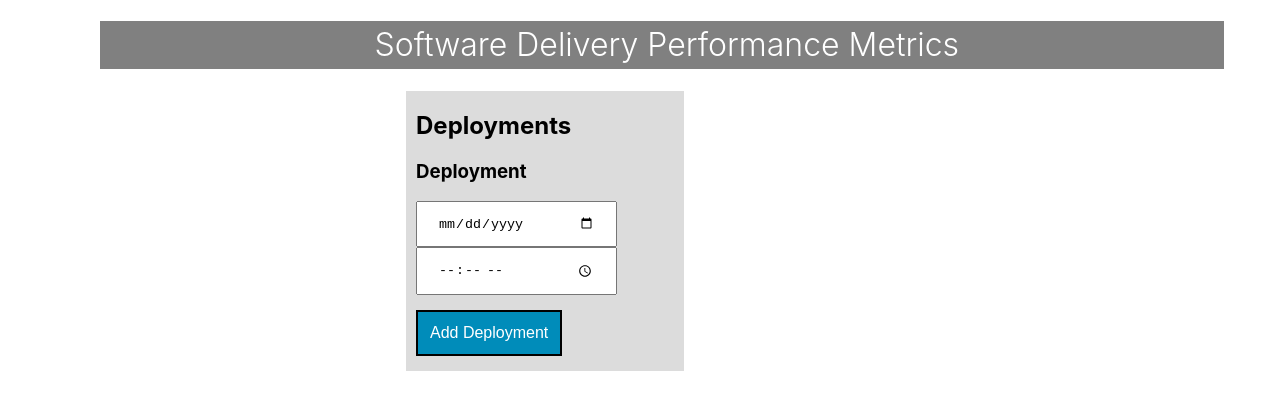
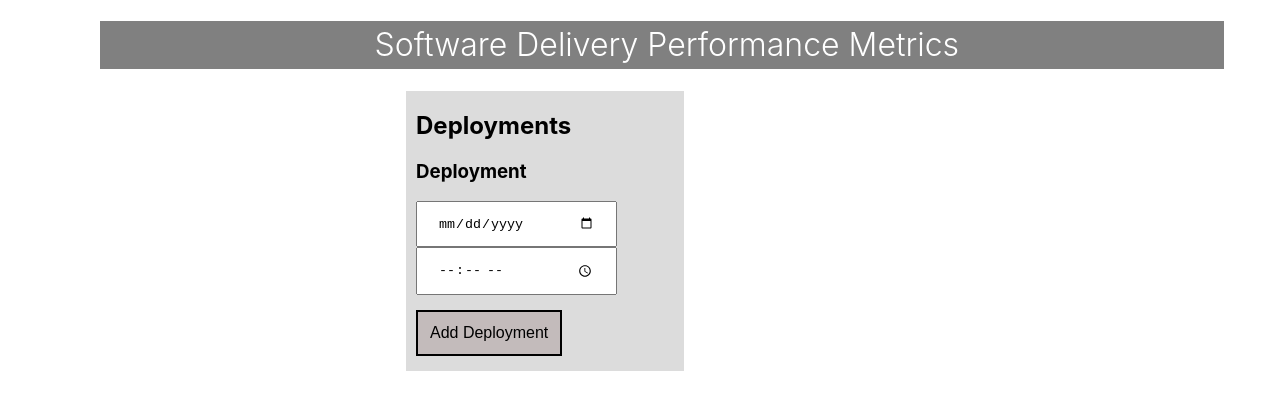
Before and after one commit to tmusibon/squad6-react-metrics-dev, a React (Create React App) app: page / in a window 1280 px wide. Shown: the top 410 px of the page. Built offline with nearby package versions, Linux system fonts and the light colour scheme.

Commit message:
adding style to the button

```diff
--- a/src/components/Deployments/Deployments.js
+++ b/src/components/Deployments/Deployments.js
@@ -2,19 +2,33 @@ import React,{useState} from "react";
 import '../../global.css';
 
 function Deployments() {
-    const [deployment, setDeployment] = useState("");
-    const [newInputDate, setNewInputDate] = useState();
-    const [newInputTime, setNewInputTime] = useState();
+    const [deployment, setDeployment] = useState('');
+    const [newInputDate, setNewInputDate] = useState('');
+    const [newInputTime, setNewInputTime] = useState('');
     const [deployments, setDeployments] = useState([])
+    //disable the add Deployment button when an input is empty
+    const enabled = newInputDate.length > 0 &&
+                    newInputTime.length > 0
+
+    const styleEnabled = {
+        backgroundColor: '#008CBA',/* blue */
+        border: '2px solid black',
+        color: 'white',
+        padding: '12px',
+        textAlign: 'center',
+        display: 'block',
+        fontSize: '16px',
+        marginTop: '15px',
+        cursor: 'pointer',
+        marginBottom: '15px'
+    }
 
     function inputHandlerDate({target: {value}}) {
-        //const listDeployment = [];
 
         setNewInputDate(value);
       }
 
       function inputHandlerTime({target: {value}}) {
-        //const listDeployment = [];
 
         setNewInputTime(value);
       }
@@ -49,7 +63,15 @@ function Deployments() {
             <button
                 key='addDeployment'
                 onClick={deploymentHandler}
-                className='button'>Add Deployment</button>
+                className='button'
+                disabled={!enabled}
+                style={newInputDate.length > 0 &&
+                        newInputTime.length > 0 ?
+                        {styleEnabled}: {backgroundColor: '#c3bbbb',
+                        color:'black', cursor: 'default'}}
+            >
+                Add Deployment
+            </button>
         </div>
     )
 }
```
